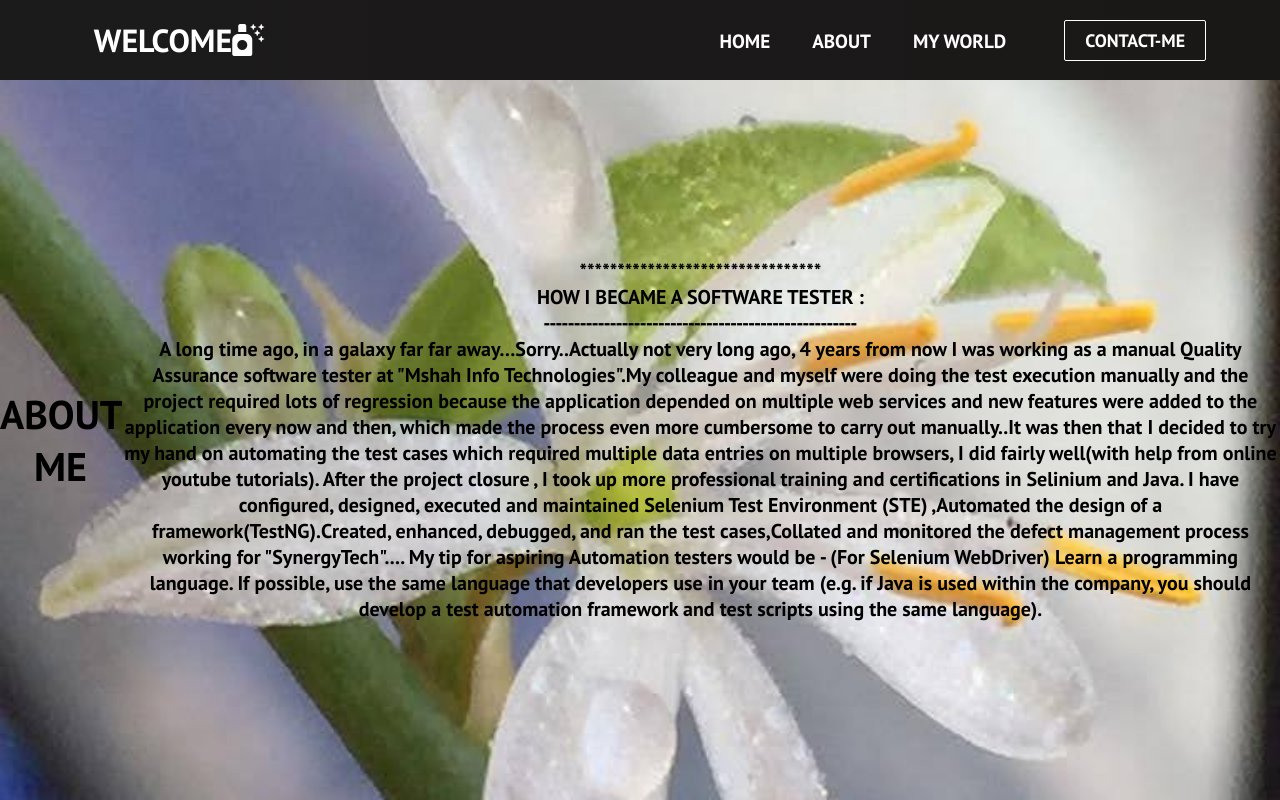
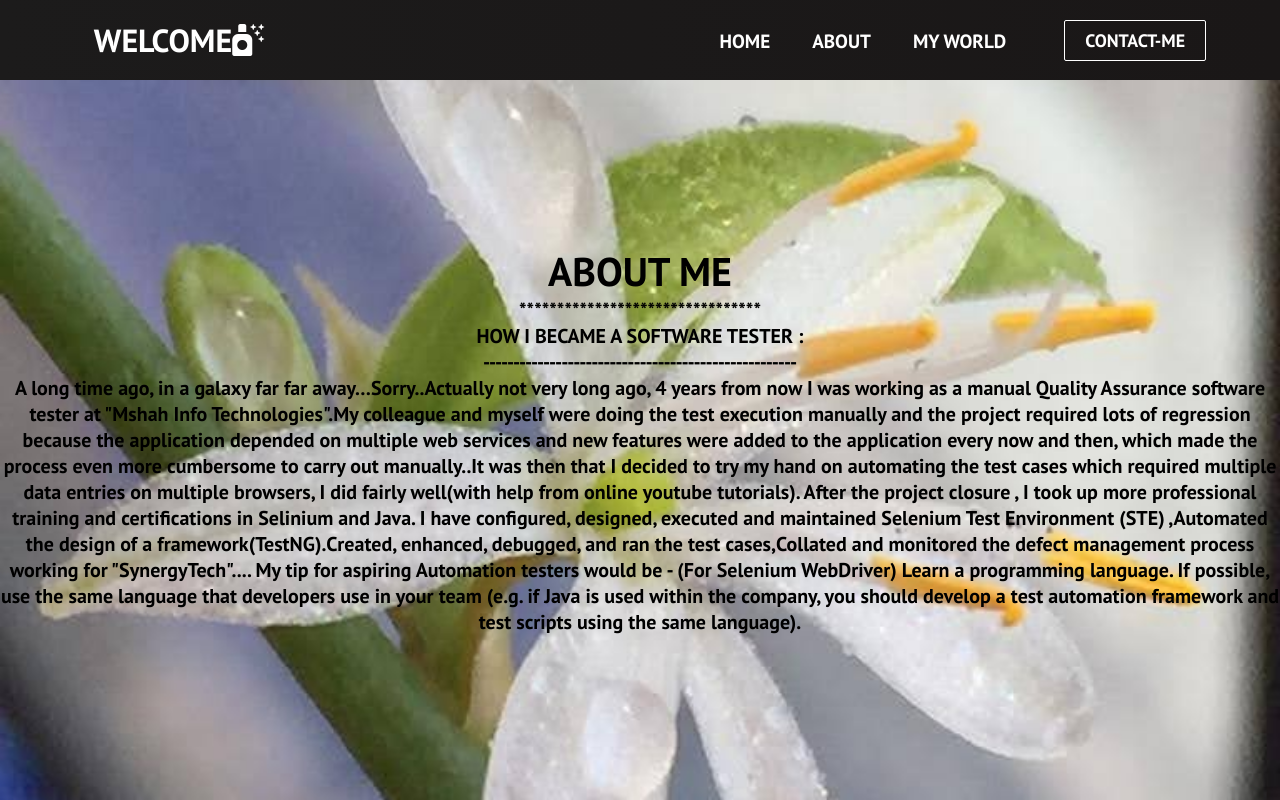
Before and after one commit to jjabby26/mywebsite, a React (Create React App) app: page /About in a window 1280 px wide. Built offline with nearby package versions, Linux system fonts and the light colour scheme.

Commit message:
change in about

```diff
--- a/src/components/pages/About.js
+++ b/src/components/pages/About.js
@@ -2,8 +2,9 @@ import React from 'react';
 import '../../App.css';
 
 export default function About() {
-  return <h4 className='About'><h1>ABOUT ME </h1><p>
-    <p>********************************</p><p>HOW I BECAME A SOFTWARE TESTER :
+  return <h4 className='About'><p><h1><p>ABOUT ME </p></h1>
+    <p>********************************</p>
+    <p>HOW I BECAME A SOFTWARE TESTER :
     <p>----------------------------------------------------</p></p>A long time ago, in a galaxy far far away…Sorry..Actually not very long ago,
   4 years from now I was working as a manual Quality Assurance software tester at "Mshah Info Technologies".My colleague
   and myself were doing the test execution manually and the project required lots of regression because the application
```
